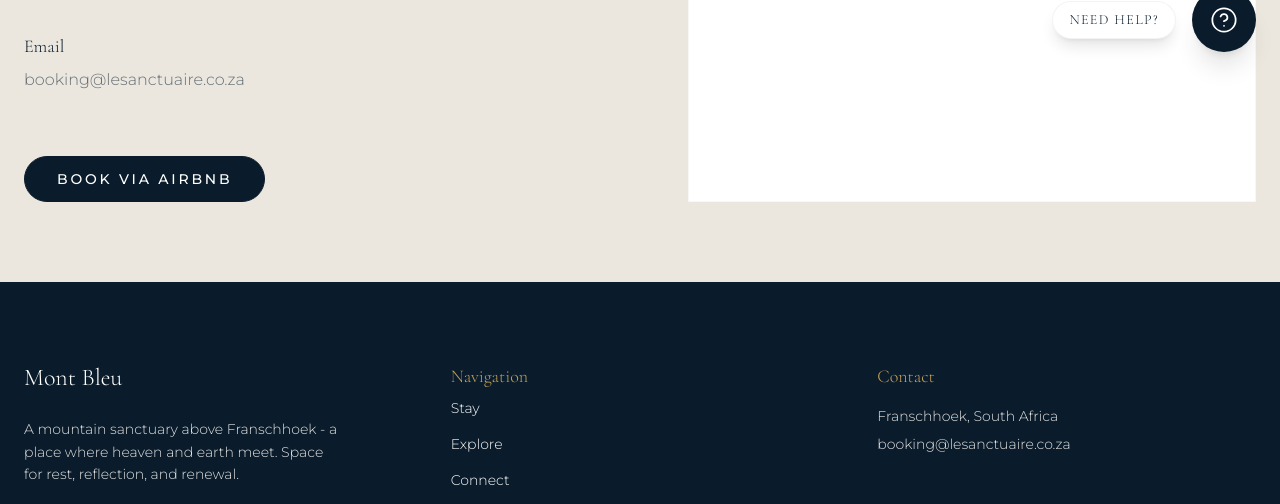
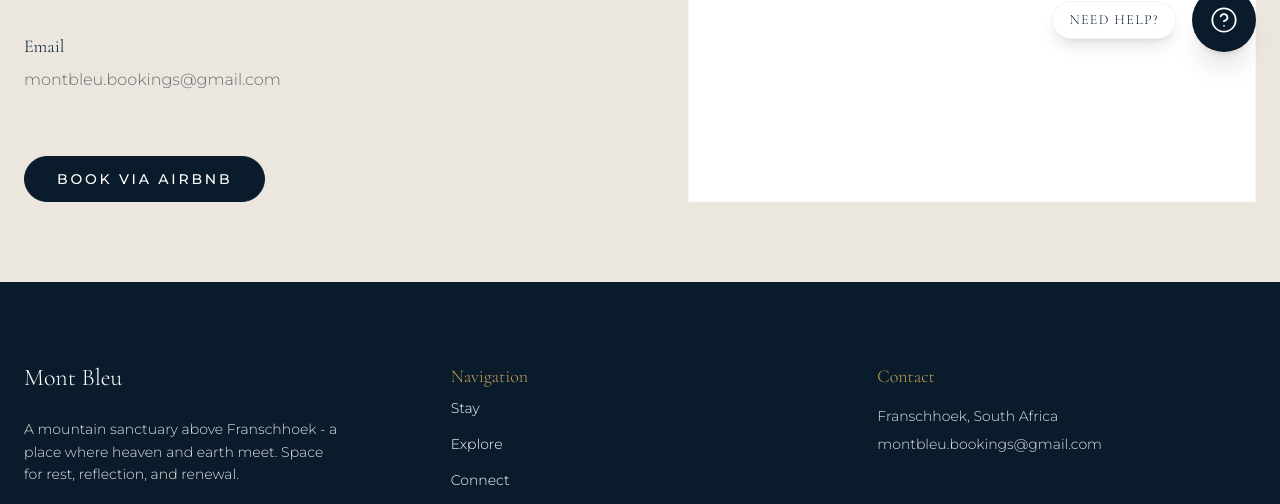
Before and after one commit to matthewblewett-hub/montbleu, a React (Vite) app: page /contact in a window 1280 px wide. Shown: the part 724-1228 px from the top of the page. Built offline with nearby package versions, Linux system fonts and the light colour scheme.

Commit message:
Update contact email to montbleu.bookings@gmail.com across all files

```diff
--- a/index.html
+++ b/index.html
@@ -35,7 +35,7 @@
         "addressCountry": "ZA"
       },
       "url": "https://montbleu.co.za",
-      "email": "booking@lesanctuaire.co.za",
+      "email": "montbleu.bookings@gmail.com",
       "image": "https://montbleu.co.za/assets/home-hero.jpg",
       "starRating": {
         "@type": "Rating",
--- a/src/components/layout/Footer.tsx
+++ b/src/components/layout/Footer.tsx
@@ -26,7 +26,7 @@ const Footer: React.FC = () => {
                     <h4 className="text-lg font-serif mb-4 text-sanctuary-gold">Contact</h4>
                     <p className="text-sm text-sanctuary-stone mb-2">Franschhoek, South Africa</p>
                     <p className="text-sm text-sanctuary-stone hover:text-white cursor-pointer transition-colors">
-                        booking@lesanctuaire.co.za
+                        montbleu.bookings@gmail.com
                     </p>
                 </div>
             </div>
--- a/src/components/layout/Navbar.tsx
+++ b/src/components/layout/Navbar.tsx
@@ -94,7 +94,7 @@ const Navbar: React.FC = () => {
                                 </p>
                                 <div className="space-y-1">
                                     <p className="text-sm text-sanctuary-blue">Franschhoek, South Africa</p>
-                                    <a href="mailto:booking@lesanctuaire.co.za" className="text-sm text-sanctuary-blue hover:text-sanctuary-gold transition-colors">booking@lesanctuaire.co.za</a>
+                                    <a href="mailto:montbleu.bookings@gmail.com" className="text-sm text-sanctuary-blue hover:text-sanctuary-gold transition-colors">montbleu.bookings@gmail.com</a>
                                 </div>
                             </div>
 
--- a/src/components/ui/ChatBot.tsx
+++ b/src/components/ui/ChatBot.tsx
@@ -156,7 +156,7 @@ const ChatBot: React.FC = () => {
             return "It is truly a beautiful place. The Franschhoek mountains wrap around the farm, offering panoramic views from every terrace. It’s designed to be a visual and soulful sanctuary.";
         }
 
-        return "I'm still learning some of the finer details of the farm, but I can tell you all about our 5 unique suites, the walking trails, the river sauna, or our philosophy of rest. You can also email us at booking@lesanctuaire.co.za.";
+        return "I'm still learning some of the finer details of the farm, but I can tell you all about our 5 unique suites, the walking trails, the river sauna, or our philosophy of rest. You can also email us at montbleu.bookings@gmail.com.";
     };
 
     return (
--- a/src/pages/Contact.tsx
+++ b/src/pages/Contact.tsx
@@ -34,7 +34,7 @@ const Contact: React.FC = () => {
                             </div>
                             <div>
                                 <h3 className="text-lg font-serif text-sanctuary-blue mb-2">Email</h3>
-                                <a href="mailto:booking@lesanctuaire.co.za" className="text-sanctuary-blue/60 font-light hover:text-sanctuary-blue transition-colors">booking@lesanctuaire.co.za</a>
+                                <a href="mailto:montbleu.bookings@gmail.com" className="text-sanctuary-blue/60 font-light hover:text-sanctuary-blue transition-colors">montbleu.bookings@gmail.com</a>
                             </div>
                             <div className="pt-8">
                                 <Button href="https://www.airbnb.co.za/users/profile/about?context=host" target="_blank" rel="noopener noreferrer">Book via Airbnb</Button>
```
